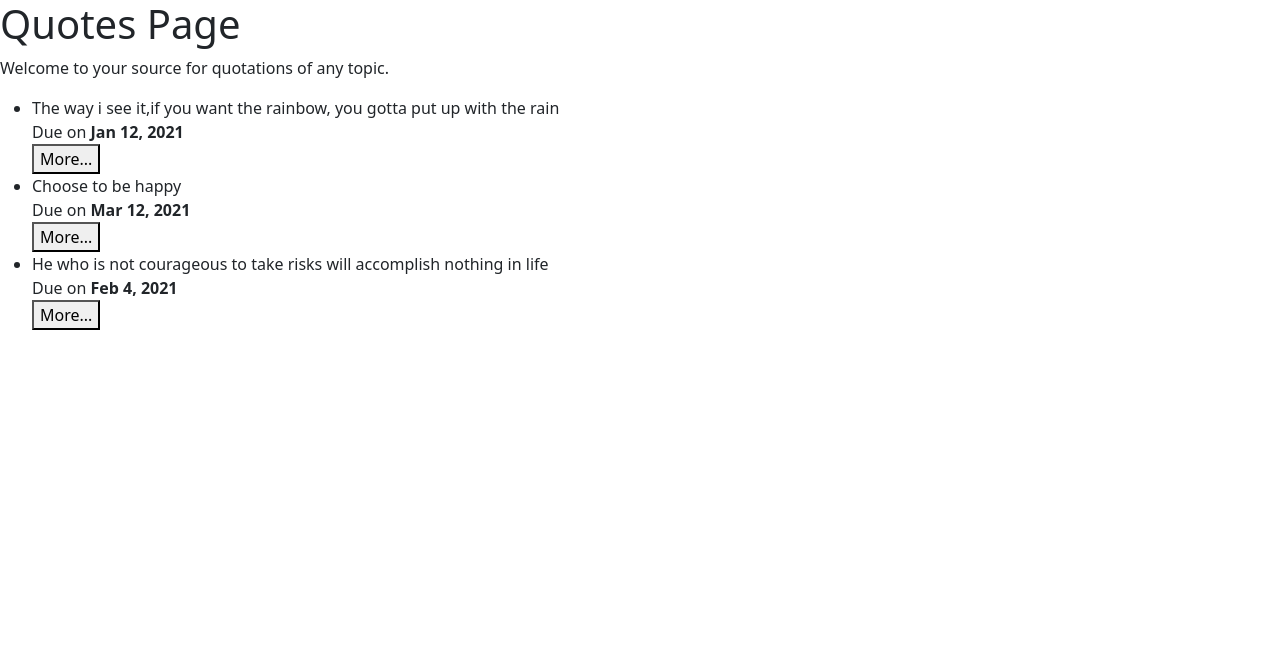
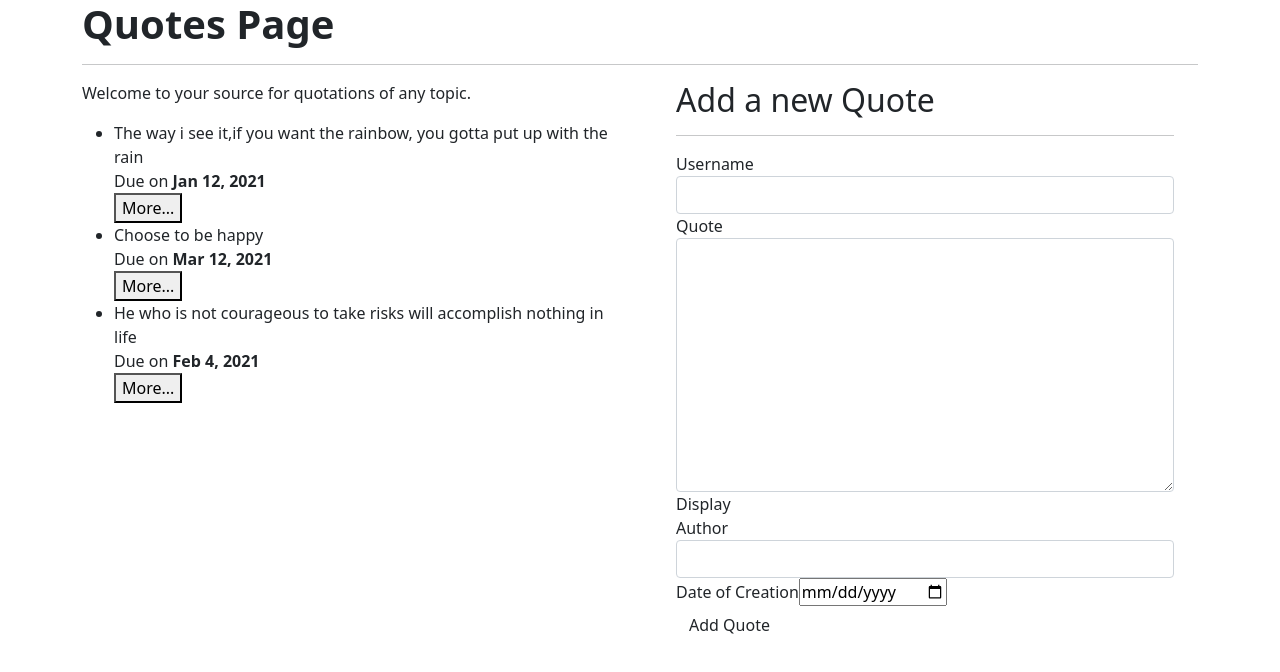
Before and after one commit to judyrop/angular-Qoutes-ip, an Angular app: page / in a window 1280 px wide. Shown: the top 672 px of the page. Built offline with nearby package versions, Linux system fonts and the light colour scheme.

Commit message:
added form to app and added some functions to it

```diff
--- a/src/app/app.module.ts
+++ b/src/app/app.module.ts
@@ -1,6 +1,6 @@
 import { NgModule } from '@angular/core';
 import { BrowserModule } from '@angular/platform-browser';
-import { Quote} from './quote';
+import { FormsModule} from '@angular/forms';
 import { AppRoutingModule } from './app-routing.module';
 import { AppComponent } from './app.component';
 import { QuoteComponent } from './quote/quote.component';
@@ -20,7 +20,8 @@
   ],
   imports: [
     BrowserModule,
-    AppRoutingModule
+    AppRoutingModule,
+    FormsModule
   ],
   providers: [],
   bootstrap: [AppComponent]
--- a/src/app/quote-form/quote-form.component.html
+++ b/src/app/quote-form/quote-form.component.html
@@ -1 +1,22 @@
-<p>quote-form works!</p>
+<div class="container-fluid">
+    <h2 class="text-centre">Add a new Quote</h2>
+<hr>
+<div class="form-fill">
+    <label for="name">Username</label>
+    <input type="text" required class="form-control" id="name">
+</div>
+<div class="form-fill">
+    <label for="quote">Quote</label>
+    <textarea class="form-control" id="quote"  rows="10" required [(ngModel)]="newQuote.name"></textarea>
+    Display {{newQuote.name}}
+</div>
+<div class="form-fill">
+    <label for="author">Author</label>
+    <input type="text" required class="form-control" id="author">
+</div>
+<div class="form-fill">
+    <label for="date">Date of Creation</label>
+    <input type="date" id="date" required>
+</div>
+<button type="submit" class="btn btn-teal">Add Quote</button>
+</div>
--- a/src/app/quote-form/quote-form.component.ts
+++ b/src/app/quote-form/quote-form.component.ts
@@ -1,12 +1,12 @@
 import { Component, OnInit } from '@angular/core';
-
+import {Quote} from '../quote';
 @Component({
   selector: 'app-quote-form',
   templateUrl: './quote-form.component.html',
   styleUrls: ['./quote-form.component.css']
 })
 export class QuoteFormComponent implements OnInit {
-
+newQuote = new Quote("","","", new Date());
   constructor() { }
 
   ngOnInit(): void {
--- a/src/app/quote/quote.component.html
+++ b/src/app/quote/quote.component.html
@@ -1,6 +1,8 @@
-
-
-    <h1>Quotes Page</h1>
+<div class="container">
+ <h1><b>Quotes Page</b></h1>
+ <hr>
+ <div class="row">
+     <div class="col-md-6">
     <p>Welcome to your source for quotations of any topic.</p>
     <ul>
         <div *ngFor='let quote of quotes;let i =index'>
@@ -11,8 +13,15 @@
 
       <!-- <button (click)='likeClick'>Like</button>
       <button (click)= 'dislikeClick'>Dislike</button> -->
-        <app-quote-particular *ngIf='quote.showDetails' [quote] ='quote' >
+
+      <app-quote-particular *ngIf='quote.showDetails' [quote] ='quote' >
                 <!-- (isComplete)=deleteQuote($event,i) -->
         </app-quote-particular>
     </div>
     </ul>
+</div>
+<div class="col-md-6">
+    <app-quote-form></app-quote-form>
+</div>
+</div>
+</div>
```
